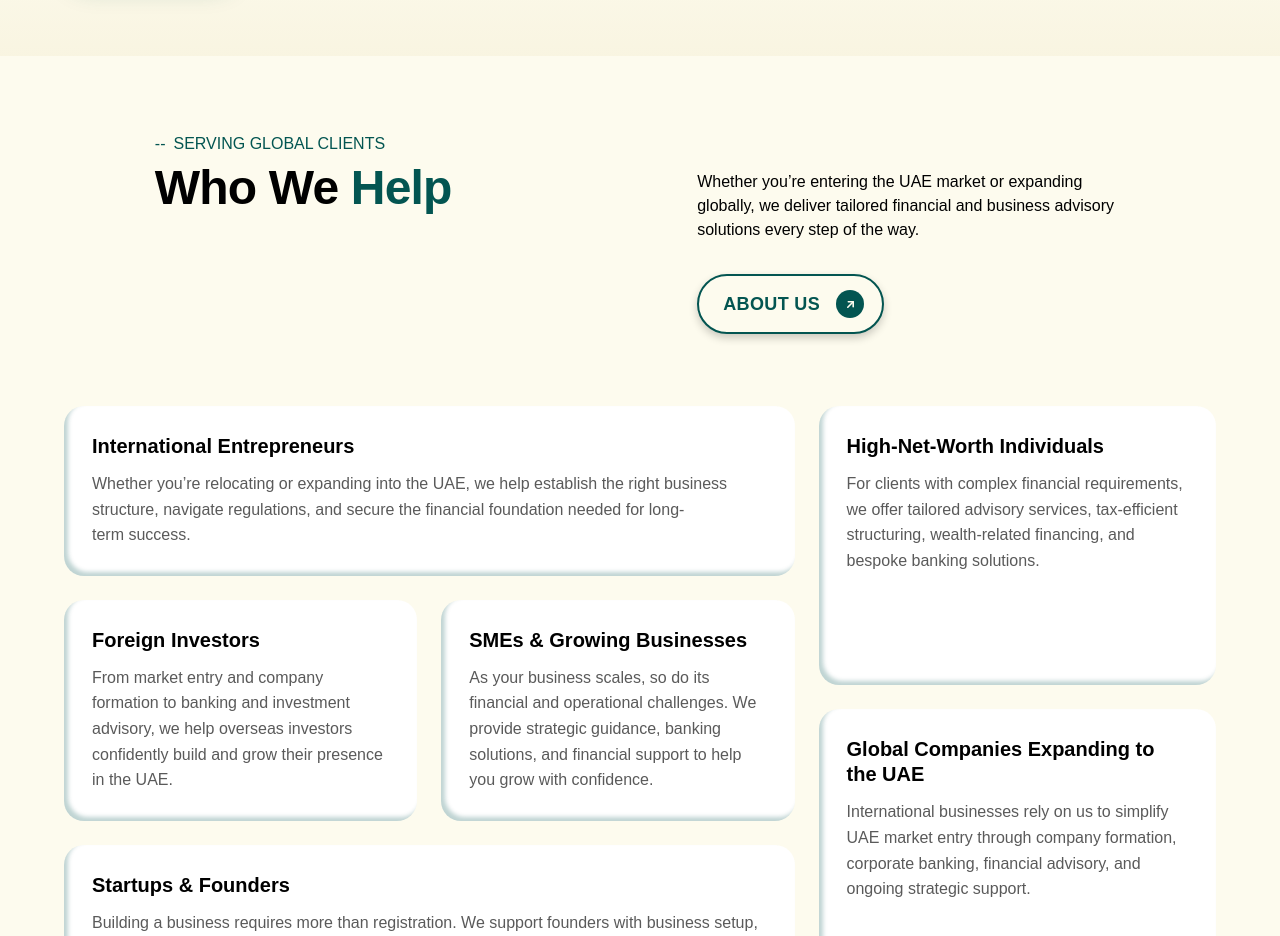
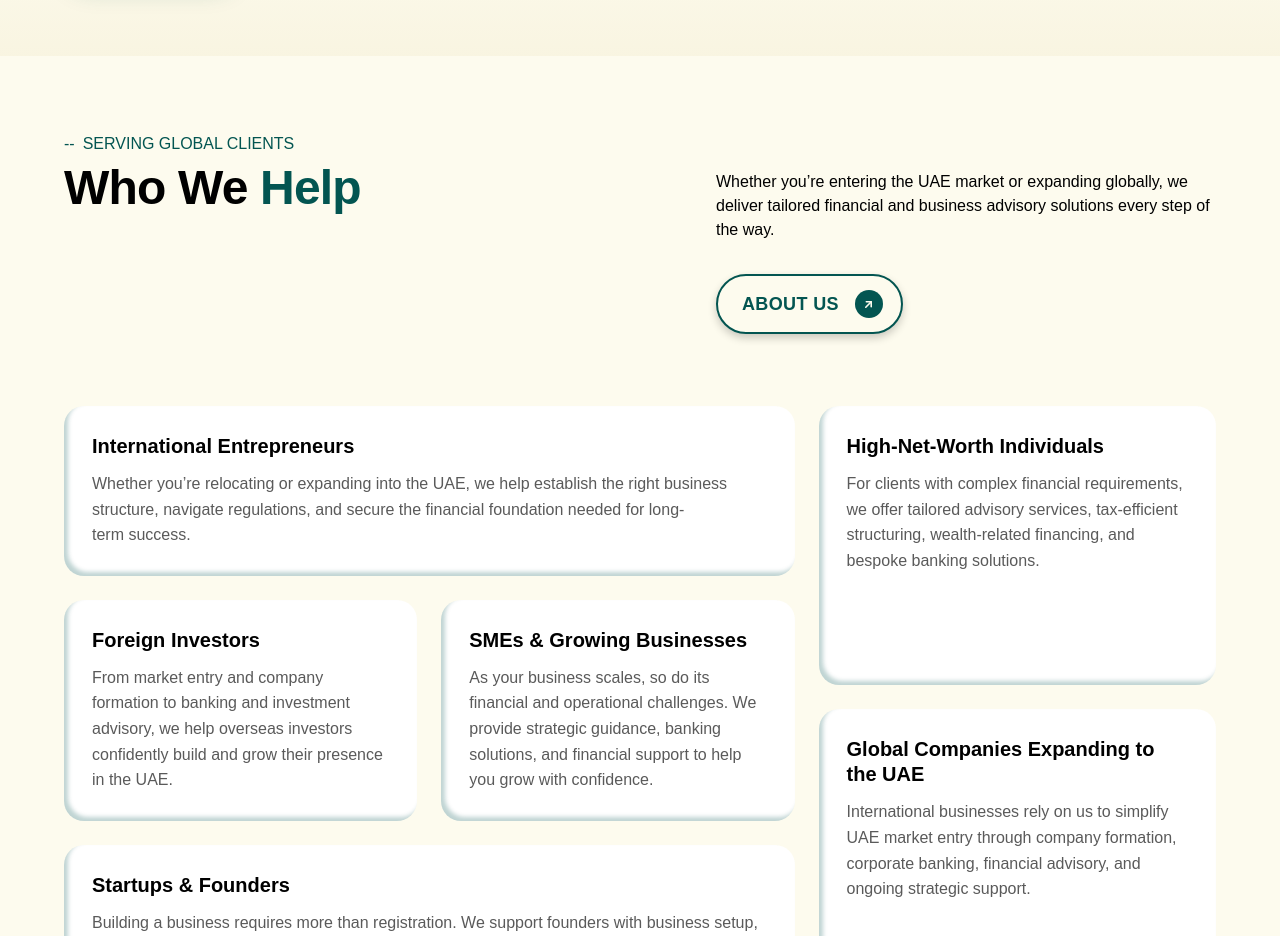
Before and after one commit to PrinceKhimani78/ultronnew, a Next.js app: page / in a window 1280 px wide. Shown: the part 880-1816 px from the top of the page. Built offline with nearby package versions, Linux system fonts and the light colour scheme; no server answers; a web font is replaced by a local one.

Commit message:
Revert header container to lg:justify-between and set right subheadline width to lg:w-[500px] in WhoWeHelp

```diff
--- a/src/components/home/who-we-help/WhoWeHelp.tsx
+++ b/src/components/home/who-we-help/WhoWeHelp.tsx
@@ -51,7 +51,7 @@ export function WhoWeHelpSection() {
           The right block's first line sits level with the eyebrow, not with the
           heading, which is why there is no top offset on it.
         */}
-        <div className="flex flex-col gap-8 lg:flex-row lg:items-start lg:justify-around lg:gap-16">
+        <div className="flex flex-col gap-8 lg:flex-row lg:items-start lg:justify-between lg:gap-16">
           {/* Band head: eyebrow and heading first, supporting copy next, the
               button last — the same three-beat order every section on the site
               uses. */}
@@ -74,7 +74,7 @@ export function WhoWeHelpSection() {
 
           <Reveal
             delay={STAGGER_MS}
-            className="lg:w-[428px] lg:shrink-0 lg:pt-[34px]"
+            className="lg:w-[500px] lg:shrink-0 lg:pt-[34px]"
           >
             <p className="text-[16px] leading-[150%] font-normal text-black">
               {WHO_WE_HELP_HEADER.body}
```
